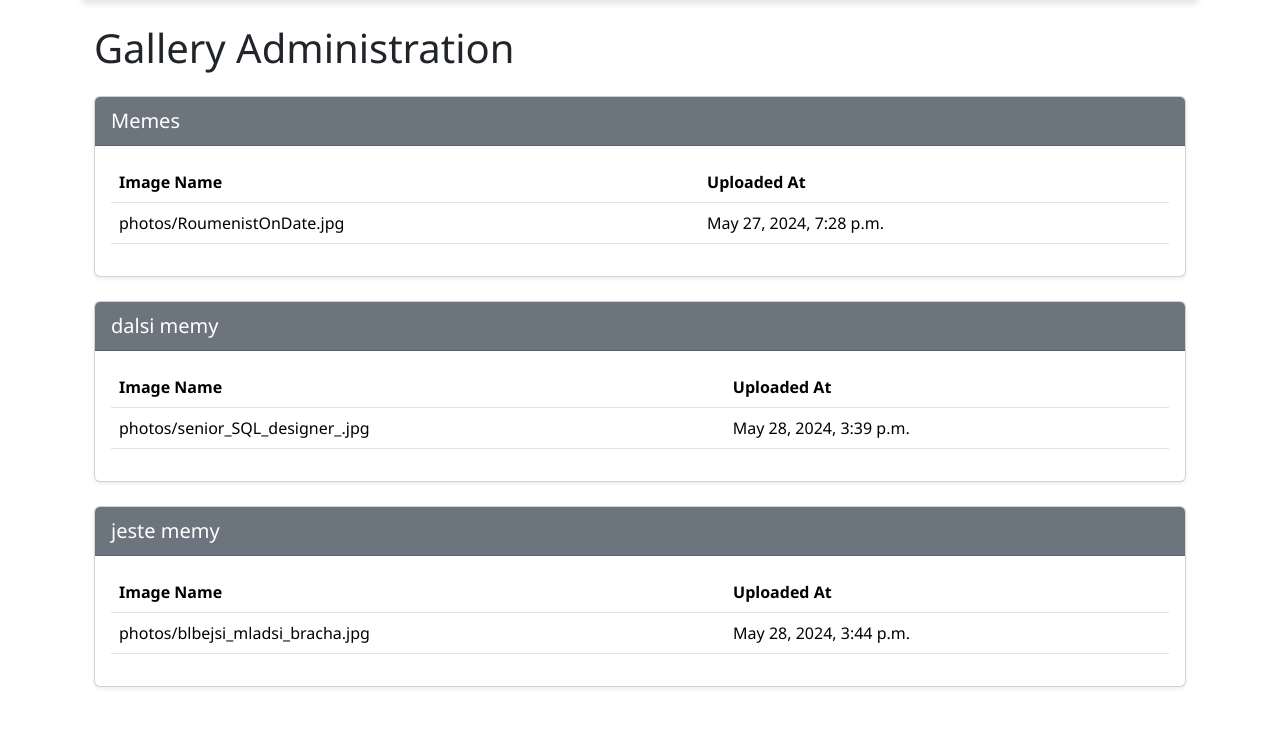
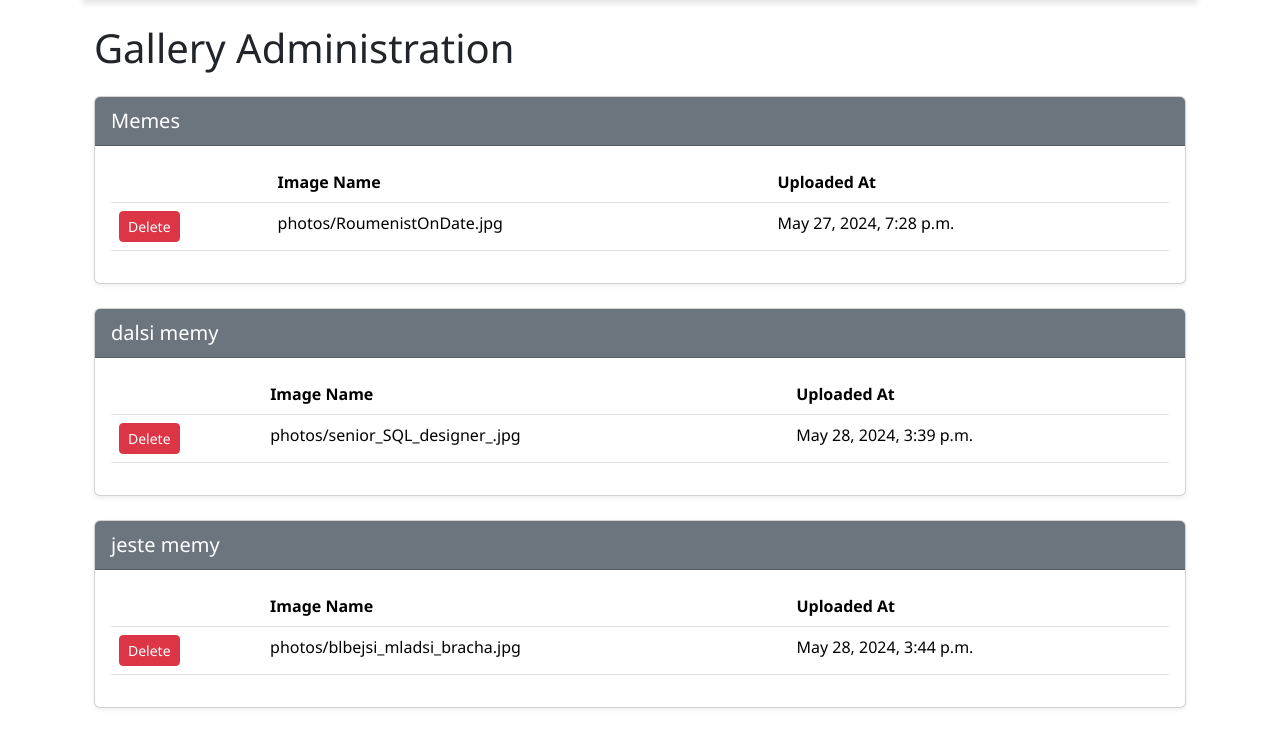
Before and after one commit to BulanMartin/FamilyGallery, a Django app: page /gallery/gallery_administration/ in a window 1280 px wide. Shown: the part 62-800 px from the top of the page. Run offline with Django 5.2, Linux system fonts and the light colour scheme; data comes from the database, SQL or seed files in the repository; both versions use the stored data as it was after the commit.

Commit message:
upgrade Photo model so the image is physically deleted

```diff
--- a/FamilyGallery/gallery_app/models.py
+++ b/FamilyGallery/gallery_app/models.py
@@ -1,4 +1,7 @@
 from django.db import models
+from django.db.models.signals import post_delete
+from django.dispatch import receiver
+import os
 
 class Group(models.Model):
     name = models.CharField(max_length=100)
@@ -13,3 +16,10 @@ class Photo(models.Model):
 
     def __str__(self):
         return self.image.name
+
+# This function will be called after a Photo instance is deleted
+@receiver(post_delete, sender=Photo)
+def delete_image_file(sender, instance, **kwargs):
+    if instance.image:
+        if os.path.isfile(instance.image.path):
+            os.remove(instance.image.path)
--- a/FamilyGallery/gallery_app/templates/gallery/gallery_administration.html
+++ b/FamilyGallery/gallery_app/templates/gallery/gallery_administration.html
@@ -14,6 +14,7 @@
                         <table class="table table-hover">
                             <thead class="thead-light">
                                 <tr>
+                                    <th scope="col"></th>
                                     <th scope="col">Image Name</th>
                                     <th scope="col">Uploaded At</th>
                                 </tr>
@@ -21,6 +22,12 @@
                             <tbody>
                                 {% for photo in group.photos.all %}
                                     <tr>
+                                        <td>
+                                            <form method="post" action="{% url 'delete_photo' photo.id %}">
+                                                {% csrf_token %}
+                                                <button type="submit" class="btn btn-danger btn-sm">Delete</button>
+                                            </form>
+                                        </td>
                                         <td>{{ photo.image.name }}</td>
                                         <td>{{ photo.uploaded_at|date:"F j, Y, g:i a" }}</td>
                                     </tr>
--- a/FamilyGallery/gallery_app/urls.py
+++ b/FamilyGallery/gallery_app/urls.py
@@ -1,10 +1,10 @@
 from django.urls import path
-from .views import gallery_view, upload_view, add_group, gallery_administration
-
+from .views import gallery_view, upload_view, add_group, gallery_administration, delete_photo
 
 urlpatterns = [
     path('', gallery_view, name='gallery'),
     path('upload/', upload_view, name='upload'),
     path('add-group/', add_group, name='add_group'),
     path('gallery_administration/', gallery_administration, name='gallery_administration'),
+    path('delete_photo/<int:photo_id>/', delete_photo, name='delete_photo'),
 ]
--- a/FamilyGallery/gallery_app/views.py
+++ b/FamilyGallery/gallery_app/views.py
@@ -1,4 +1,4 @@
-from django.shortcuts import redirect, render
+from django.shortcuts import redirect, render, get_object_or_404
 from .models import Photo, Group
 from .forms import PhotoGroupForm
 
@@ -42,3 +42,9 @@ def add_group(request):
 def gallery_administration(request):
     groups = Group.objects.prefetch_related('photos').all()
     return render(request, 'gallery/gallery_administration.html', {'groups': groups})
+
+def delete_photo(request, photo_id):
+    if request.method == "POST":
+        photo = get_object_or_404(Photo, id=photo_id)
+        photo.delete()
+        return redirect('gallery_administration')
```
Also changed, not shown: FamilyGallery/db.sqlite3, FamilyGallery/media/photos/F4jsKx-XkAAsOD9.jpeg (deleted).
